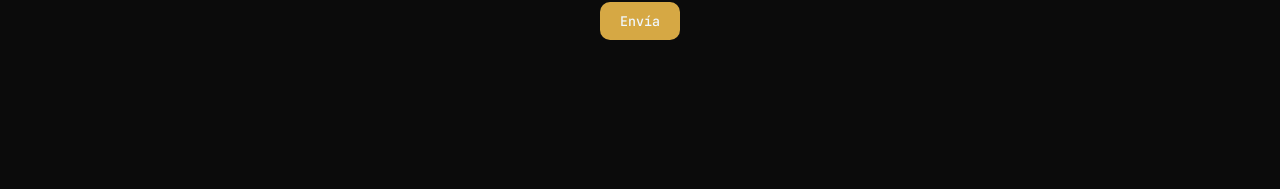
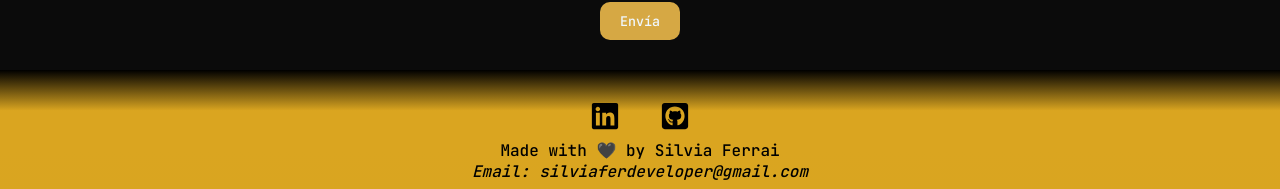
Before and after one commit to silviafer-dev/frontend-portfolio, a React (Create React App) app: page / in a window 1280 px wide. Shown: the part 1310-1499 px from the top of the page. Before the commit the page ends 1380 px from the top, so only its background shows below. Built offline with nearby package versions, Linux system fonts and the light colour scheme; no server answers.

Commit message:
Add footer and update readme

```diff
--- a/src/App.js
+++ b/src/App.js
@@ -6,6 +6,7 @@ import { Header } from "./components/Header";
 import { Portfolio } from "./components/Portfolio";
 import { Tech } from "./components/Tech";
 import { IoIosArrowUp } from "react-icons/io";
+import { Footer } from "./components/Footer";
 
 function App() {
   useEffect(() => {
@@ -27,6 +28,7 @@ function App() {
       <Tech />
       <Portfolio />
       <Contact />
+      <Footer/>
     </div>
   );
 }
--- a/src/CSS/about.css
+++ b/src/CSS/about.css
@@ -34,13 +34,13 @@
   animation: colorPulse 5s infinite ease-in-out;
   background-image: radial-gradient(#444, #111);
   box-shadow: 0 0 5vmin 1vmin #000 inset;
-  overflow: hidden;
+  /* overflow: hidden; */
   padding: 40px 20px 10px 0;
   width: 100%;
-  height: fit-content;
-  background-image: linear-gradient(#444, #111);
+  max-height: 600px;
+  /* background-image: linear-gradient(#444, #111);
   background-size: 4px 4px;
-  z-index: 1;
+  z-index: 1; */
 }
 
 .about:before {
@@ -63,13 +63,13 @@
   font-size: 40px;
 }
 
-/* .about:after {
+.about:after {
   background-image: linear-gradient(
     transparent,
     transparent 3px,
     rgba(34, 34, 34, 0.587)
   );
-  overflow: hidden;
+  /* overflow: hidden; */
   background-size: 4px 4px;
   bottom: 0;
   top: 0;
@@ -79,8 +79,8 @@
   pointer-events: none;
   position: absolute;
   z-index: 2;
- height: 100%;
-}  */
+  max-height: 600px;
+}
 
 @keyframes colorPulse {
   0%,
@@ -173,5 +173,5 @@
   border: none;
   padding: 10px 20px;
   color: aliceblue;
-  animation: backgroundColorPulse 5s infinite ease-in-out;;
+  animation: backgroundColorPulse 5s infinite ease-in-out;
 }
--- /dev/null
+++ b/src/CSS/footer.css
@@ -0,0 +1,15 @@
+.footer {
+    padding:30px 10px 10px;
+    display: flex;
+    flex-direction: column;
+    align-items: center;
+    color: black;
+    background: linear-gradient(to bottom, #000000,#daa520,  #daa520, #d9a520);
+}
+.icons-link-footer a{
+    text-decoration: none;
+    color: black;
+    margin: 20px 20px 0 20px;
+    font-size: 30px;
+    cursor: pointer;
+}
--- /dev/null
+++ b/src/components/Footer.js
@@ -0,0 +1,28 @@
+import React from 'react'
+import { FaGithubSquare, FaLinkedin } from "react-icons/fa";
+import '../CSS/footer.css'
+
+export  function Footer() {
+  return (
+    <div className='footer'>
+      <div className="icons-link-footer">
+        <a
+          href="https://www.linkedin.com/in/silvia-ferrai/"
+          target="_blank"
+          rel="noreferrer"
+        >
+          <FaLinkedin />
+        </a>
+        <a
+          href="https://github.com/silviafer-dev"
+          target="_blank"
+          rel="noreferrer"
+        >
+          <FaGithubSquare />
+        </a>
+      </div>
+      <p>Made with 🖤 by Silvia Ferrai</p>
+      <address>Email: silviaferdeveloper@gmail.com </address>
+    </div>
+  );
+}
```
Also changed, not shown: 1 other file (tests, documents, lock files or other folders).
